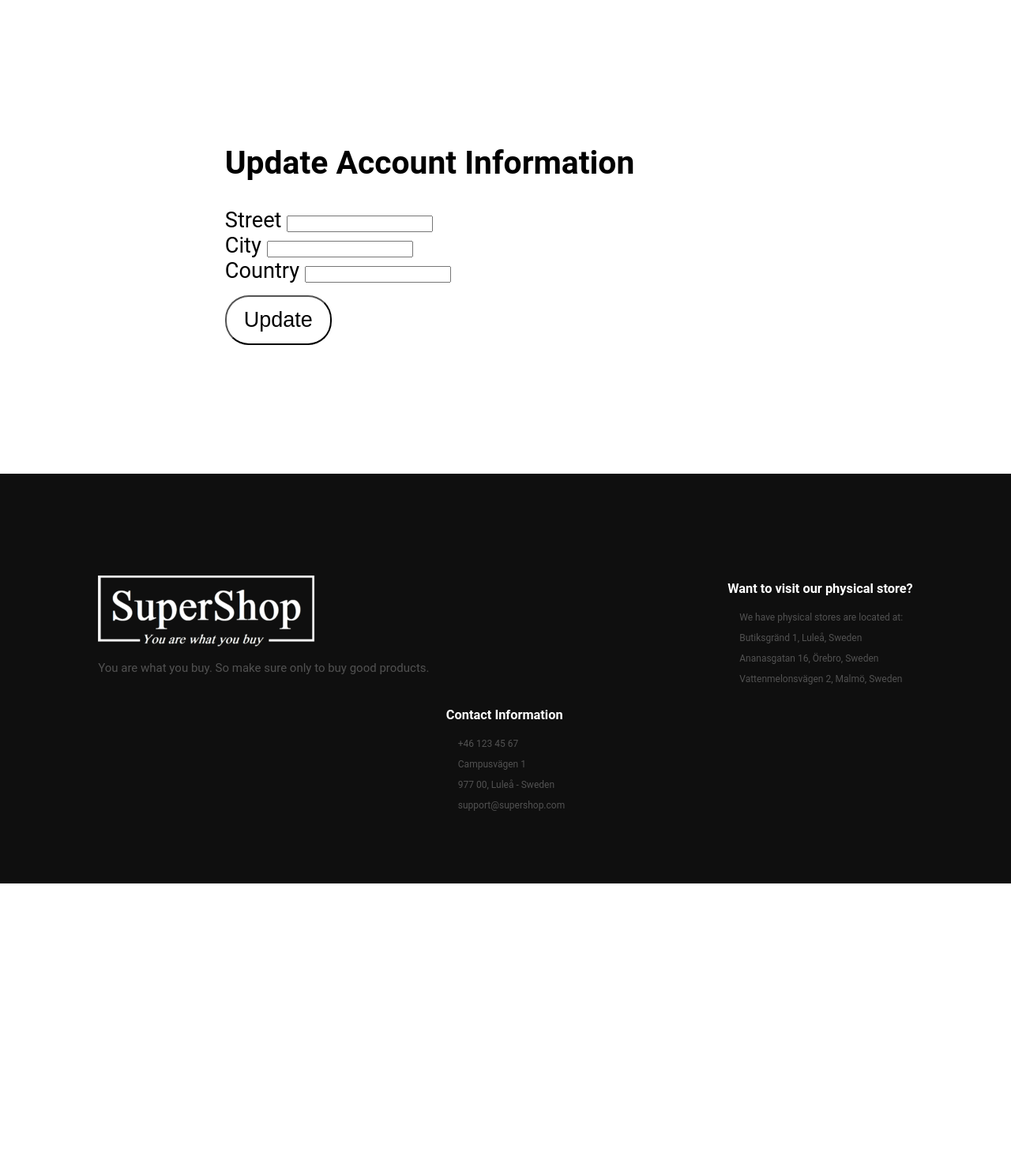
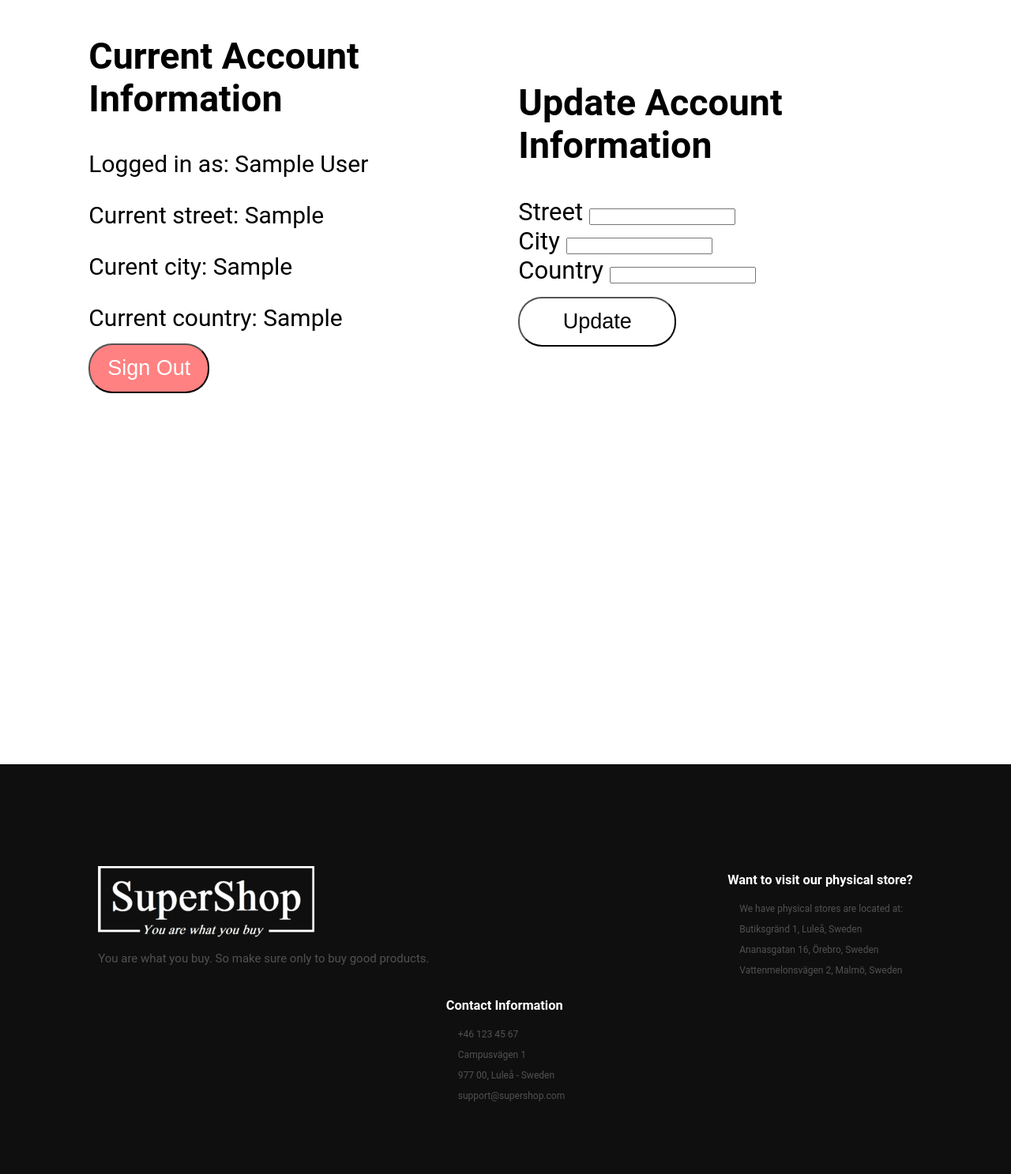
Before and after one commit to Slaktish1/DatabasTeknik, a Flask app: page /address in a window 1280 px wide. Shown: the part 145-1632 px from the top of the page at 79% size. Before the commit the page ends 1264 px from the top, so only its background shows below. Run offline with Flask 2, Linux system fonts and the light colour scheme; a user stored in the database is signed in; tables that the repository leaves empty hold one stand-in row (values such as "Sample post"); some libraries are stand-ins or nearby versions.

Commit message:
It now works

```diff
--- a/app.py
+++ b/app.py
@@ -1,4 +1,4 @@
-from flask import Flask, render_template, redirect, url_for, session
+from flask import Flask, render_template, redirect, url_for, session, flash
 from flask_wtf import FlaskForm
 from flask_bootstrap import Bootstrap
 from flask_sqlalchemy import SQLAlchemy
@@ -12,6 +12,7 @@ app.config['SECRET_KEY'] = '\x13\xb2\xe4E\x0e\x03\x9da\x98\x8dg k\xa5\xa3\n\xf5!
 app.config['SQLALCHEMY_TRACK_MODIFICATIONS'] = False
 app.config['SQLALCHEMY_DATABASE_URI'] = 'mysql://root:LTU2021@51.38.126.58/maindb'
 Bootstrap(app)
+
 db = SQLAlchemy(app)
 login_manager = LoginManager()
 login_manager.init_app(app)
@@ -79,21 +80,24 @@ def register():
 
 @app.route('/login', methods=['GET', 'POST'])
 def login():
-   if(session["username"]):
-      return redirect(url_for('address'))
 
    form = LoginForm()
 
-   if form.validate_on_submit():
-      user = UserInformation.query.filter_by(dbname=form.username.data).first()
-      if user:
-         if check_password_hash(user.dbPw, form.password.data):
-            login_user(user, remember=form.remember.data)
-            session['username'] = user.id
-            return redirect(url_for('HomePage'))
+   try:
+      if session['username']:
+         return redirect(url_for('address'))
 
-      return '<h1> Error: Account with these credentials does not exist </h1>'
-   return render_template('login.html', form=form)
+   except KeyError:
+      if form.validate_on_submit():
+         user = UserInformation.query.filter_by(dbname=form.username.data).first()
+         if user:
+            if check_password_hash(user.dbPw, form.password.data):
+               login_user(user, remember=form.remember.data)
+               session['username'] = user.id
+               return redirect(url_for('HomePage'))
+
+      return render_template('login.html', form=form)
+
 
 @app.route('/address', methods=['GET', 'POST'])
 @login_required
@@ -101,21 +105,21 @@ def address():
    form = AccountForm()
 
    userId = session["username"]
-   user = UserInformation.query.filter_by(dbname=userId).first()
+   print(userId)
+   user = UserInformation.query.filter_by(id=userId).first()
 
    if form.validate_on_submit():
       user.dbStreet = form.Street.data
       user.dbCity = form.City.data
       user.dbCountry = form.Country.data
       db.session.commit()
-      'Successfully updated information'
 
-   return render_template('address.html', form=form)
-
+   return render_template('address.html', form=form, Street=user.dbStreet, City = user.dbCity, Country = user.dbCountry, Name = user.dbname)
 
 @app.route('/logout')
 @login_required
 def logout():
+   session.pop("username", None)
    logout_user()
    return redirect(url_for('HomePage'))
 
--- a/static/css/login.css
+++ b/static/css/login.css
@@ -61,6 +61,8 @@ body{
     justify-content: space-around;
   }
 
+
+
   .col-2{
     flex-basis: 50%;
     min-width: 350px;
@@ -79,6 +81,7 @@ body{
 
   .btn{
     display: inline-block;
+    width: 200px;
     background: white;
     color: rgb(0, 0, 0);
     font-size: 27px;
@@ -123,19 +126,42 @@ body{
     margin-bottom: 20px;
   }
 
-  .login{
-      display: flex;
-      width: 85%;
-      align-items: center;
-      flex-wrap: wrap;
-      justify-content: space-around;
-      color: black;
-      height: 600px;
-  }
-
   .regcontainer{
+    flex-basis: 30%;
     font-size: 170%;
     margin: 0 auto;
     padding-left: 25px;
     padding-right: 25px;
   }
+
+  .currentInfo p{
+      color: black;
+  }
+
+  .col-4{
+    font-size: 31px;
+    flex-basis: 47%;
+    padding: 5px;
+    min-width: 200px;
+    margin-bottom: 450px;
+    transition: transform 0.3s;
+  }
+
+  .col-4 p{
+      font-size: 30px;
+      color: black;
+      margin-bottom: 0;
+  }
+
+  .btn2{
+    display: inline-block;
+    background: rgb(255, 129, 129);
+    color: rgb(0, 0, 0);
+    font-size: 27px;
+    padding: 14px;
+    padding-left: 22px;
+    padding-right: 22px;
+    margin: 15px 0;
+    border-radius: 30px;
+    transition: background 0.5s;
+  }
--- a/templates/address.html
+++ b/templates/address.html
@@ -35,8 +35,17 @@ Register
 
 <!-- Account page -->
 
-<div class="login">
-  <div class="regcontainer">
+<div class="small-container">
+  <div class="row">
+    <div class="col-4">
+      <h2> Current Account Information</h2>
+      <p> Logged in as: {{ Name }} </p>
+      <p> Current street: {{ Street }} </p>
+      <p> Curent city: {{ City }} </p>
+      <p> Current country: {{ Country }} </p>
+      <button class='btn2'><a href="{{ url_for('logout') }}"> Sign Out </a></button>
+    </div>
+    <div class="col-4">
       <form class="form-signin" method="POST" action="/address">
           <h2 class="form-signin-heading">Update Account Information</h2>
           {{ form.hidden_tag() }}
@@ -45,6 +54,7 @@ Register
           {{ wtf.form_field(form.Country) }}
           <button class='btn' type="submit">Update</button>
       </form>
+    </div>
   </div>
 </div>
 
```
Also changed, not shown: 2 other files.
